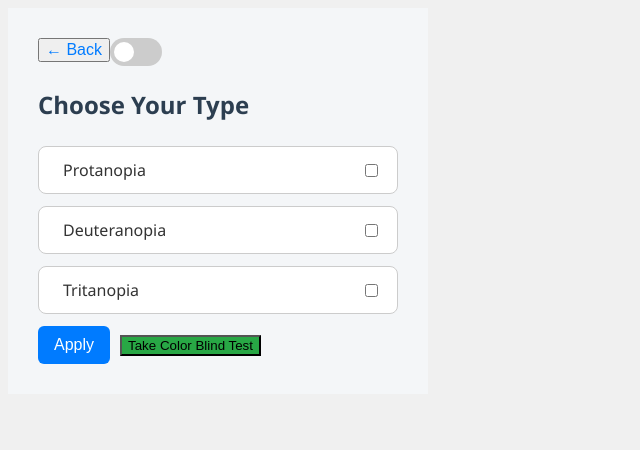
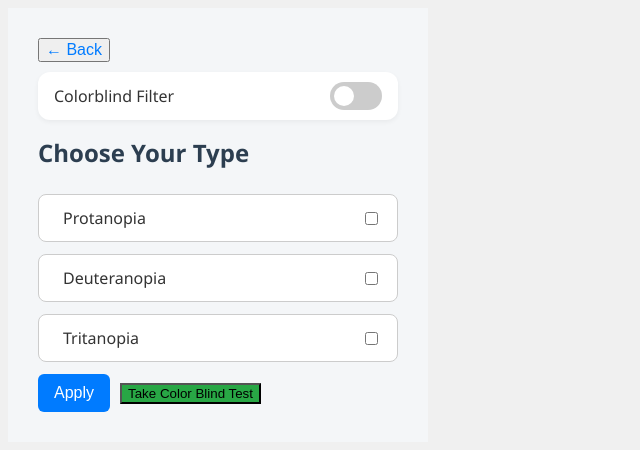
Before and after one commit to Ethan830/EmoryHacks-TeamHecker, a React (Create React App) app: page /#/colorblind in a window 1280 px wide. Shown: the top 450 px of the page, without its empty margins (0-640 px from the left). Built offline with nearby package versions, Linux system fonts and the light colour scheme.

Commit message:
improve switch

```diff
--- a/src/components/Switch/index.css
+++ b/src/components/Switch/index.css
@@ -1,3 +1,25 @@
+.inline-container {
+  display: flex;
+  grid-template-columns: auto 1fr auto auto;
+  align-items: center;
+  width: 100%;
+  max-width: 500px; /* wider box */
+  padding: 10px 16px; /* less padding = shorter height */
+  margin-bottom: 12px;
+  background-color: #fff;
+  border: 1px;
+  border-radius: 12px;
+  box-shadow: 0 2px 5px rgba(0, 0, 0, 0.05);
+  box-sizing: border-box;
+  gap: 8px;
+  justify-content: space-between;
+}
+
+.inline-container span {
+  font-size: 16px;
+  font-weight: 500;
+}
+
 .switch {
   position: relative;
   display: inline-block;
--- a/src/components/Switch/index.js
+++ b/src/components/Switch/index.js
@@ -1,26 +1,28 @@
 import React, { useState, useEffect } from "react";
 import "./index.css";
 
-const Switch = (storageKey) => {
-  const [switchState, setSwitch] = useState(
-    () => JSON.parse(localStorage.getItem(storageKey)) || false
-  );
+const Switch = ({ label, storageKey }) => {
+  const [isOn, setIsOn] = useState(false);
 
-  // Save state to localStorage whenever it changes
   useEffect(() => {
-    localStorage.setItem(storageKey, JSON.stringify(switchState));
-  }, [switchState, storageKey]);
+    const savedValue = localStorage.getItem(storageKey);
+    if (savedValue !== null) {
+      setIsOn(JSON.parse(savedValue));
+    }
+  }, [storageKey]);
+
+  useEffect(() => {
+    localStorage.setItem(storageKey, JSON.stringify(isOn));
+  }, [isOn, storageKey]);
+
   return (
-    <label className="switch">
-      <input
-        type="checkbox"
-        checked={switchState}
-        onChange={() => {
-          setSwitch(!switchState);
-        }}
-      />
-      <span className="slider round"></span>
-    </label>
+    <div className="inline-container">
+      <span>{label}</span>
+      <label className="switch">
+        <input type="checkbox" checked={isOn} onChange={() => setIsOn(!isOn)} />
+        <span className="slider round"></span>
+      </label>
+    </div>
   );
 };
 
--- a/src/routes/ColorBlind/index.js
+++ b/src/routes/ColorBlind/index.js
@@ -1,7 +1,7 @@
 import React, { useState } from "react";
 import Option from "../../components/Option";
 import BackButton from "../../components/BackButton";
-import styles from "./index.css";
+import "./index.css";
 import Switch from "../../components/Switch";
 
 const ColorBlind = () => {
@@ -21,18 +21,34 @@ const ColorBlind = () => {
   };
 
   return (
-    <div className="colorblind-page" style={styles}>
+    <div className="colorblind-page">
       <BackButton />
-      <Switch storageKey="colorToggle" />
+      <Switch label={"Colorblind Filter"} storageKey="colorToggle" />
 
       <h1>Choose Your Type</h1>
 
-      <Option label="Protanopia" color="red" onClick={() => setSelectedMode("protanopia")} />
-      <Option label="Deuteranopia" color="green" onClick={() => setSelectedMode("deuteranopia")} />
-      <Option label="Tritanopia" color="blue" onClick={() => setSelectedMode("tritanopia")} />
+      <Option
+        label="Protanopia"
+        color="red"
+        onClick={() => setSelectedMode("protanopia")}
+      />
+      <Option
+        label="Deuteranopia"
+        color="green"
+        onClick={() => setSelectedMode("deuteranopia")}
+      />
+      <Option
+        label="Tritanopia"
+        color="blue"
+        onClick={() => setSelectedMode("tritanopia")}
+      />
 
-      <button className="applyBtn" onClick={handleApply}>Apply</button>
-      <button id="testButton" onClick={handleClick}>Take Color Blind Test</button>
+      <button className="applyBtn" onClick={handleApply}>
+        Apply
+      </button>
+      <button id="testButton" onClick={handleClick}>
+        Take Color Blind Test
+      </button>
     </div>
   );
 };
--- a/src/routes/Font/index.js
+++ b/src/routes/Font/index.js
@@ -15,11 +15,11 @@ const Font = () => {
   return (
     <div>
       <BackButton />
-      <Switch storageKey="fontToggle" />
-      <div class="font-size-container" onClick={handleSlide}>
+      <Switch label={"Font"} storageKey="fontToggle" />
+      <div className="font-size-container" onClick={handleSlide}>
         <label for="fontSlider">Font Size</label>
         <input type="range" id="fontSlider" min="10" max="40" value="16" />
-        <div class="preview-text" id="previewText">
+        <div className="preview-text" id="previewText">
           This is a preview text.
         </div>
       </div>
```
Also changed, not shown: src/images/font.png (renamed from src/images/Typography-512 copy 2.png).
